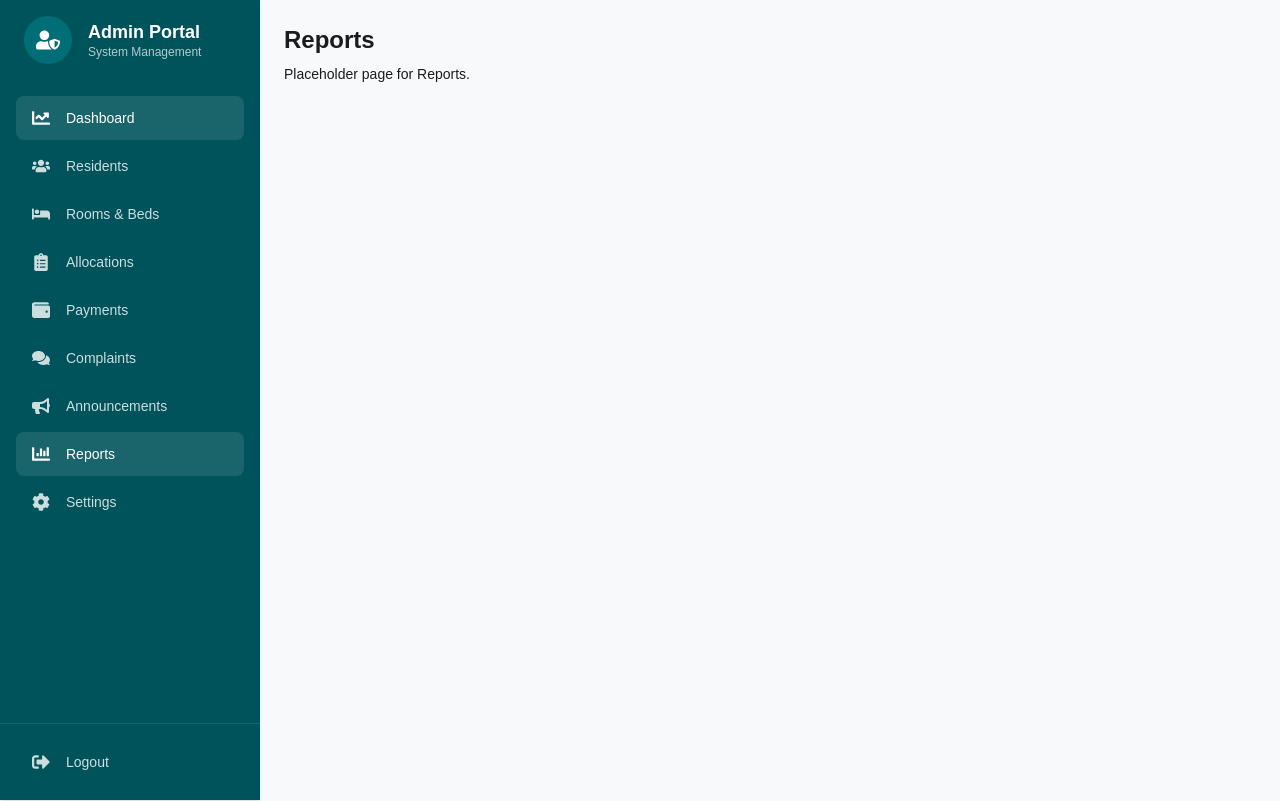
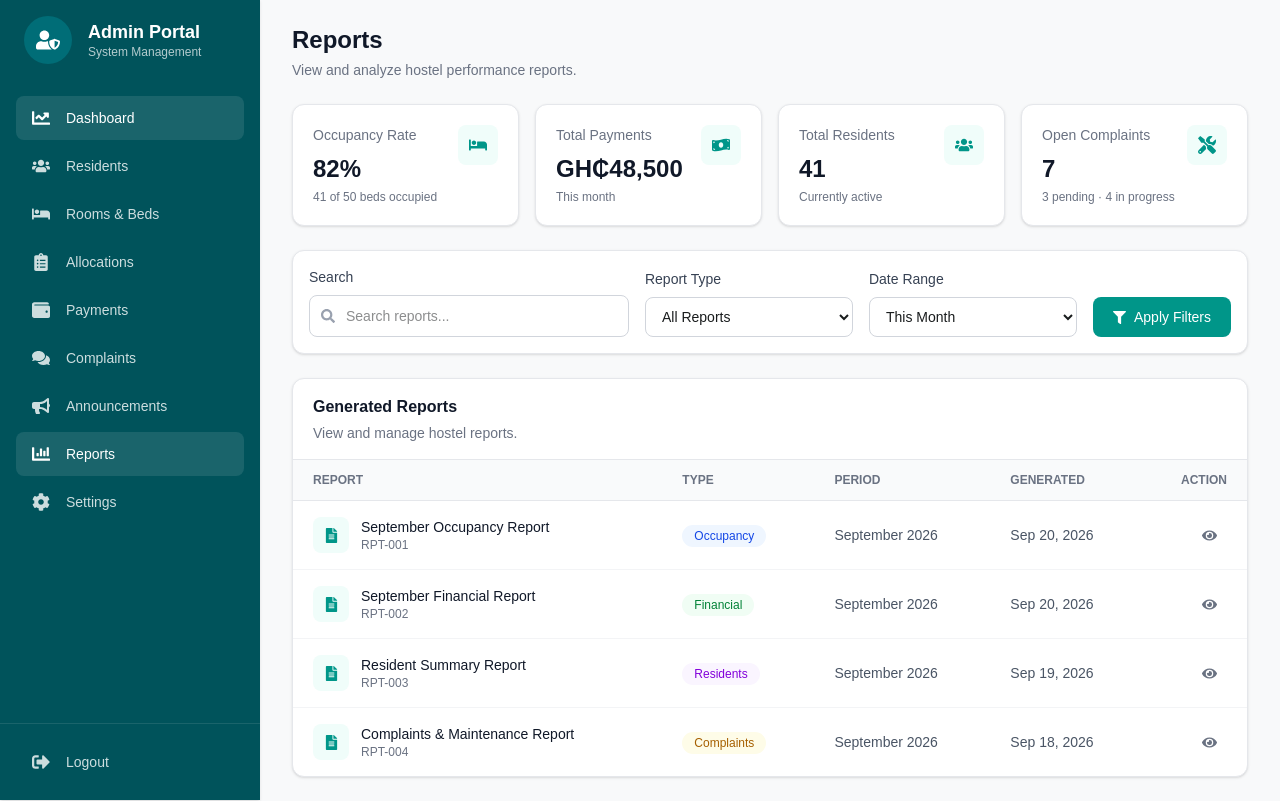
Before and after one commit to sammyyaws/hostel_management, a Next.js app: page /admin/reports in a window 1280 px wide. Built offline with nearby package versions, Linux system fonts and the light colour scheme.

Commit message:
started working on the reports page

```diff
--- a/app/(dashboard)/admin/reports/page.tsx
+++ b/app/(dashboard)/admin/reports/page.tsx
@@ -1,8 +1,5 @@
+import ReportsPage from "@/components/dashboard/admin/reports/ReportsPage";
+
 export default function Page() {
-  return (
-    <div className="p-6">
-      <h1 className="text-2xl font-semibold">Reports</h1>
-      <p className="mt-2 text-sm text-on-surface-variant">Placeholder page for Reports.</p>
-    </div>
-  );
+  return <ReportsPage />;
 }
--- /dev/null
+++ b/app/components/dashboard/admin/reports/ReportFilters.tsx
@@ -0,0 +1,77 @@
+"use client";
+
+import { FaSearch, FaFilter } from "react-icons/fa";
+
+export default function ReportFilters() {
+  return (
+    <div className="rounded-xl border border-gray-200 bg-white p-4 shadow-sm">
+      <div className="flex flex-col gap-4 lg:flex-row lg:items-end">
+        {/* Search */}
+        <div className="flex-1">
+          <label className="mb-2 block text-sm font-medium text-gray-700">
+            Search
+          </label>
+
+          <div className="relative">
+            <FaSearch
+              size={14}
+              className="absolute left-3 top-1/2 -translate-y-1/2 text-gray-400"
+            />
+
+            <input
+              type="text"
+              placeholder="Search reports..."
+              className="w-full rounded-lg border border-gray-300 py-2.5 pl-9 pr-3 text-sm outline-none focus:border-teal-500 focus:ring-1 focus:ring-teal-500"
+            />
+          </div>
+        </div>
+
+        {/* Report Type */}
+        <div className="w-full lg:w-52">
+          <label className="mb-2 block text-sm font-medium text-gray-700">
+            Report Type
+          </label>
+
+          <select
+            className="w-full rounded-lg border border-gray-300 px-3 py-2.5 text-sm outline-none focus:border-teal-500 focus:ring-1 focus:ring-teal-500"
+            defaultValue="All Reports"
+          >
+            <option>All Reports</option>
+            <option>Occupancy</option>
+            <option>Financial</option>
+            <option>Residents</option>
+            <option>Complaints</option>
+            <option>Maintenance</option>
+          </select>
+        </div>
+
+        {/* Date Range */}
+        <div className="w-full lg:w-52">
+          <label className="mb-2 block text-sm font-medium text-gray-700">
+            Date Range
+          </label>
+
+          <select
+            className="w-full rounded-lg border border-gray-300 px-3 py-2.5 text-sm outline-none focus:border-teal-500 focus:ring-1 focus:ring-teal-500"
+            defaultValue="This Month"
+          >
+            <option>Today</option>
+            <option>This Week</option>
+            <option>This Month</option>
+            <option>This Semester</option>
+            <option>Custom Range</option>
+          </select>
+        </div>
+
+        {/* Filter Button */}
+        <button
+          type="button"
+          className="flex items-center justify-center gap-2 rounded-lg bg-teal-600 px-5 py-2.5 text-sm font-medium text-white transition hover:bg-teal-700"
+        >
+          <FaFilter size={13} />
+          Apply Filters
+        </button>
+      </div>
+    </div>
+  );
+}
--- /dev/null
+++ b/app/components/dashboard/admin/reports/ReportStats.tsx
@@ -0,0 +1,70 @@
+import {
+  FaBed,
+  FaMoneyBillWave,
+  FaUsers,
+  FaTools,
+} from "react-icons/fa";
+
+const stats = [
+  {
+    title: "Occupancy Rate",
+    value: "82%",
+    description: "41 of 50 beds occupied",
+    icon: FaBed,
+  },
+  {
+    title: "Total Payments",
+    value: "GH₵48,500",
+    description: "This month",
+    icon: FaMoneyBillWave,
+  },
+  {
+    title: "Total Residents",
+    value: "41",
+    description: "Currently active",
+    icon: FaUsers,
+  },
+  {
+    title: "Open Complaints",
+    value: "7",
+    description: "3 pending · 4 in progress",
+    icon: FaTools,
+  },
+];
+
+export default function ReportStats() {
+  return (
+    <div className="grid grid-cols-1 gap-4 sm:grid-cols-2 lg:grid-cols-4">
+      {stats.map((stat) => {
+        const Icon = stat.icon;
+
+        return (
+          <div
+            key={stat.title}
+            className="rounded-xl border border-gray-200 bg-white p-5 shadow-sm"
+          >
+            <div className="flex items-start justify-between">
+              <div>
+                <p className="text-sm font-medium text-gray-500">
+                  {stat.title}
+                </p>
+
+                <h3 className="mt-2 text-2xl font-bold text-gray-900">
+                  {stat.value}
+                </h3>
+
+                <p className="mt-1 text-xs text-gray-500">
+                  {stat.description}
+                </p>
+              </div>
+
+              <div className="flex h-10 w-10 items-center justify-center rounded-lg bg-teal-50 text-teal-600">
+                <Icon size={18} />
+              </div>
+            </div>
+          </div>
+        );
+      })}
+    </div>
+  );
+}
--- /dev/null
+++ b/app/components/dashboard/admin/reports/ReportTable.tsx
@@ -0,0 +1,141 @@
+"use client";
+
+import Link from "next/link";
+import { FaEye, FaFileAlt } from "react-icons/fa";
+
+const reports = [
+  {
+    id: "RPT-001",
+    name: "September Occupancy Report",
+    type: "Occupancy",
+    period: "September 2026",
+    generated: "Sep 20, 2026",
+  },
+  {
+    id: "RPT-002",
+    name: "September Financial Report",
+    type: "Financial",
+    period: "September 2026",
+    generated: "Sep 20, 2026",
+  },
+  {
+    id: "RPT-003",
+    name: "Resident Summary Report",
+    type: "Residents",
+    period: "September 2026",
+    generated: "Sep 19, 2026",
+  },
+  {
+    id: "RPT-004",
+    name: "Complaints & Maintenance Report",
+    type: "Complaints",
+    period: "September 2026",
+    generated: "Sep 18, 2026",
+  },
+];
+
+function typeStyles(type: string) {
+  switch (type) {
+    case "Occupancy":
+      return "bg-blue-50 text-blue-700";
+    case "Financial":
+      return "bg-green-50 text-green-700";
+    case "Residents":
+      return "bg-purple-50 text-purple-700";
+    case "Complaints":
+      return "bg-yellow-50 text-yellow-700";
+    default:
+      return "bg-gray-100 text-gray-600";
+  }
+}
+
+export default function ReportTable() {
+  return (
+    <div className="overflow-hidden rounded-xl border border-gray-200 bg-white shadow-sm">
+      <div className="border-b border-gray-200 px-5 py-4">
+        <h2 className="font-semibold text-gray-900">Generated Reports</h2>
+        <p className="mt-1 text-sm text-gray-500">
+          View and manage hostel reports.
+        </p>
+      </div>
+
+      <div className="overflow-x-auto">
+        <table className="w-full min-w-[700px] text-left">
+          <thead className="border-b border-gray-200 bg-gray-50">
+            <tr>
+              <th className="px-5 py-3 text-xs font-semibold uppercase text-gray-500">
+                Report
+              </th>
+
+              <th className="px-5 py-3 text-xs font-semibold uppercase text-gray-500">
+                Type
+              </th>
+
+              <th className="px-5 py-3 text-xs font-semibold uppercase text-gray-500">
+                Period
+              </th>
+
+              <th className="px-5 py-3 text-xs font-semibold uppercase text-gray-500">
+                Generated
+              </th>
+
+              <th className="px-5 py-3 text-right text-xs font-semibold uppercase text-gray-500">
+                Action
+              </th>
+            </tr>
+          </thead>
+
+          <tbody className="divide-y divide-gray-100">
+            {reports.map((report) => (
+              <tr key={report.id} className="hover:bg-gray-50">
+                <td className="px-5 py-4">
+                  <div className="flex items-center gap-3">
+                    <div className="flex h-9 w-9 items-center justify-center rounded-lg bg-teal-50 text-teal-600">
+                      <FaFileAlt size={15} />
+                    </div>
+
+                    <div>
+                      <p className="text-sm font-medium text-gray-900">
+                        {report.name}
+                      </p>
+
+                      <p className="text-xs text-gray-500">{report.id}</p>
+                    </div>
+                  </div>
+                </td>
+
+                <td className="px-5 py-4">
+                  <span
+                    className={`rounded-full px-3 py-1 text-xs font-medium ${typeStyles(
+                      report.type
+                    )}`}
+                  >
+                    {report.type}
+                  </span>
+                </td>
+
+                <td className="px-5 py-4 text-sm text-gray-600">
+                  {report.period}
+                </td>
+
+                <td className="px-5 py-4 text-sm text-gray-600">
+                  {report.generated}
+                </td>
+
+                <td className="px-5 py-4 text-right">
+                  <Link
+                    href={`/admin/reports/${report.id}`}
+                    className="inline-flex h-9 w-9 items-center justify-center rounded-lg text-gray-500 transition hover:bg-teal-50 hover:text-teal-600"
+                    title="View report"
+                  >
+                    <FaEye size={15} />
+                  </Link>
+                </td>
+              </tr>
+            ))}
+          </tbody>
+        </table>
+      </div>
+    </div>
+  );
+}
--- /dev/null
+++ b/app/components/dashboard/admin/reports/ReportsPage.tsx
@@ -0,0 +1,26 @@
+import ReportStats from "./ReportStats";
+import ReportFilters from "./ReportFilters";
+import ReportTable from "./ReportTable";
+
+export default function ReportsPage() {
+  return (
+    <div className="space-y-6 mx-auto max-w-7xl px-4 py-6 sm:px-6 lg:px-8">
+      {/* Header */}
+      <div>
+        <h1 className="text-2xl font-bold text-gray-900">
+          Reports
+        </h1>
+
+        <p className="mt-1 text-sm text-gray-500">
+          View and analyze hostel performance reports.
+        </p>
+      </div>
+
+      <ReportStats />
+
+      <ReportFilters />
+
+      <ReportTable />
+    </div>
+  );
+}
```
